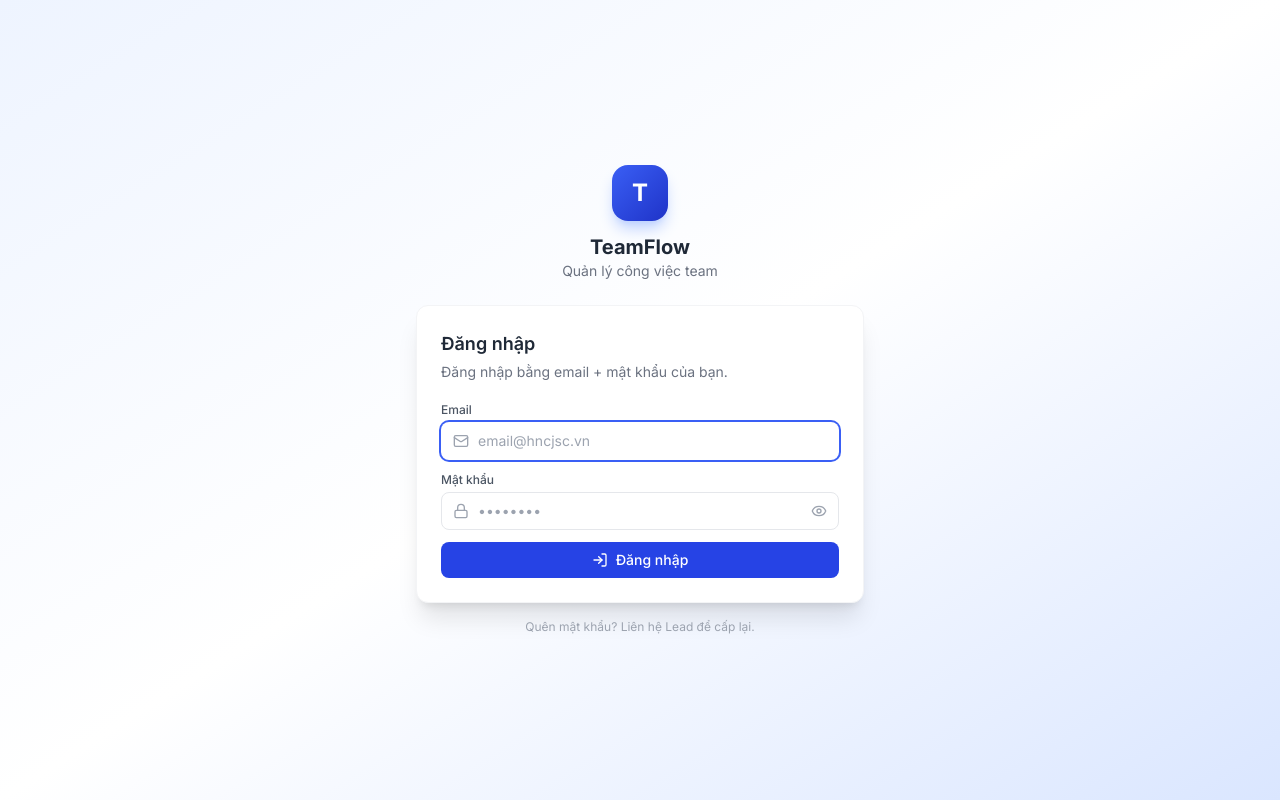
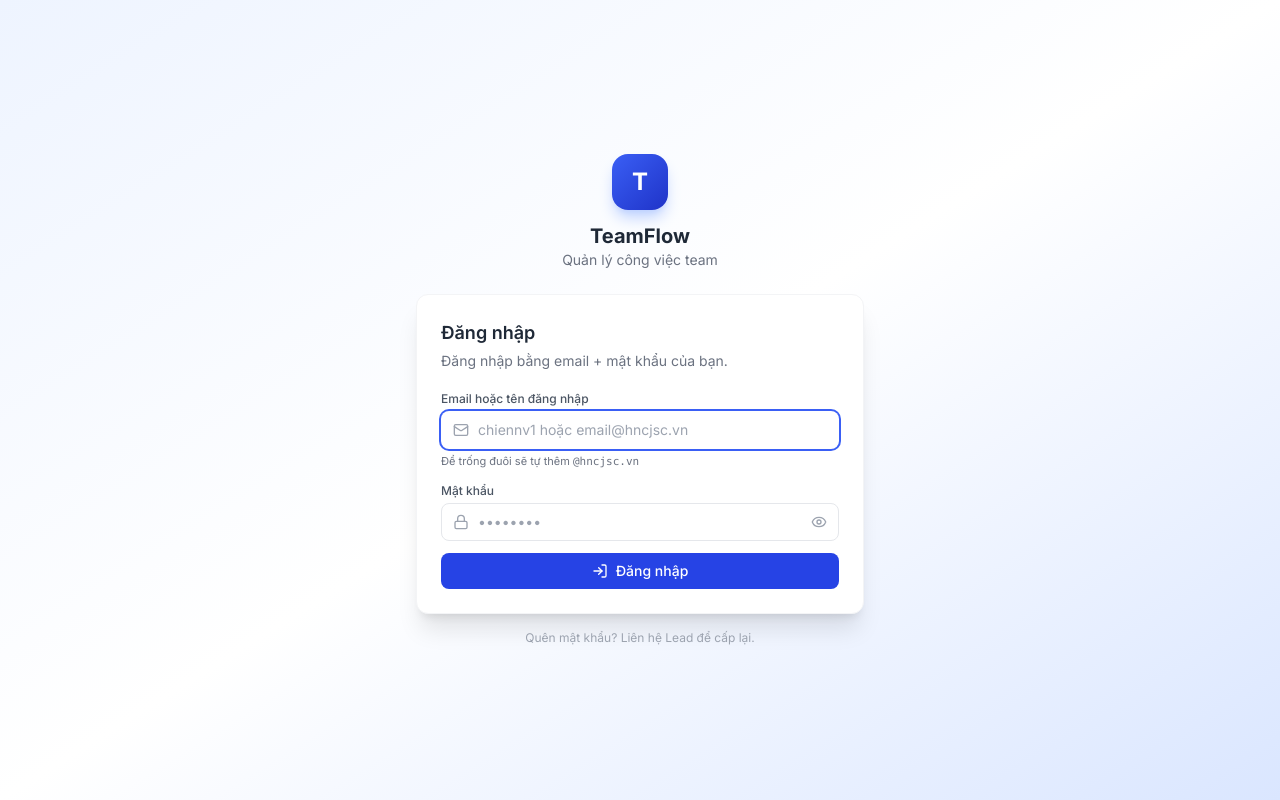
Before and after one commit to nguyenvanchiens/Worklog-, a React (Vite) app: page / in a window 1280 px wide. Built offline with nearby package versions, Linux system fonts and the light colour scheme.

Commit message:
feat: add email normalization and user feedback for login input

```diff
--- a/src/pages/Login.jsx
+++ b/src/pages/Login.jsx
@@ -1,5 +1,14 @@
 import { useState } from 'react'
 import { Eye, EyeOff, Lock, LogIn, Mail } from 'lucide-react'
+
+const DEFAULT_EMAIL_DOMAIN = '@hncjsc.vn'
+
+/** Nếu user chỉ nhập "chiennv1" → tự thêm @hncjsc.vn. Có "@" rồi thì giữ nguyên. */
+function normalizeEmail(input) {
+  const v = input.trim()
+  if (!v) return ''
+  return v.includes('@') ? v : v + DEFAULT_EMAIL_DOMAIN
+}
 
 export default function Login({ onLogin }) {
   const [email, setEmail] = useState('')
@@ -10,20 +19,24 @@ export default function Login({ onLogin }) {
 
   const submit = async (e) => {
     e.preventDefault()
-    if (!email.trim() || !password.trim()) {
+    const finalEmail = normalizeEmail(email)
+    if (!finalEmail || !password.trim()) {
       setError('Vui lòng nhập email và mật khẩu')
       return
     }
     setError(null)
     setLoading(true)
     try {
-      await onLogin(email.trim(), password)
+      await onLogin(finalEmail, password)
     } catch (err) {
       setError(err.message || 'Đăng nhập thất bại')
     } finally {
       setLoading(false)
     }
   }
+
+  // Preview email user sẽ gửi đi — hiển thị suffix khi user chưa gõ @
+  const showSuffix = email.trim() && !email.includes('@')
 
   return (
     <div className="min-h-screen flex items-center justify-center bg-gradient-to-br from-brand-50 via-white to-brand-100 px-4">
@@ -46,21 +59,26 @@ export default function Login({ onLogin }) {
 
           <form onSubmit={submit} className="space-y-3">
             <div>
-              <label className="label">Email</label>
+              <label className="label">Email hoặc tên đăng nhập</label>
               <div className="relative">
                 <Mail
                   size={16}
                   className="absolute left-3 top-1/2 -translate-y-1/2 text-gray-400 pointer-events-none"
                 />
                 <input
-                  type="email"
+                  type="text"
                   className="input pl-9"
-                  placeholder="email@hncjsc.vn"
+                  placeholder="chiennv1 hoặc email@hncjsc.vn"
                   value={email}
                   onChange={(e) => setEmail(e.target.value)}
                   autoFocus
                   autoComplete="username"
                 />
+              </div>
+              <div className="text-[11px] text-gray-500 mt-1 min-h-[14px]">
+                {showSuffix
+                  ? <>Sẽ đăng nhập với: <span className="font-medium text-gray-700">{email.trim()}{DEFAULT_EMAIL_DOMAIN}</span></>
+                  : <>Để trống đuôi sẽ tự thêm <span className="font-mono">{DEFAULT_EMAIL_DOMAIN}</span></>}
               </div>
             </div>
 
```
